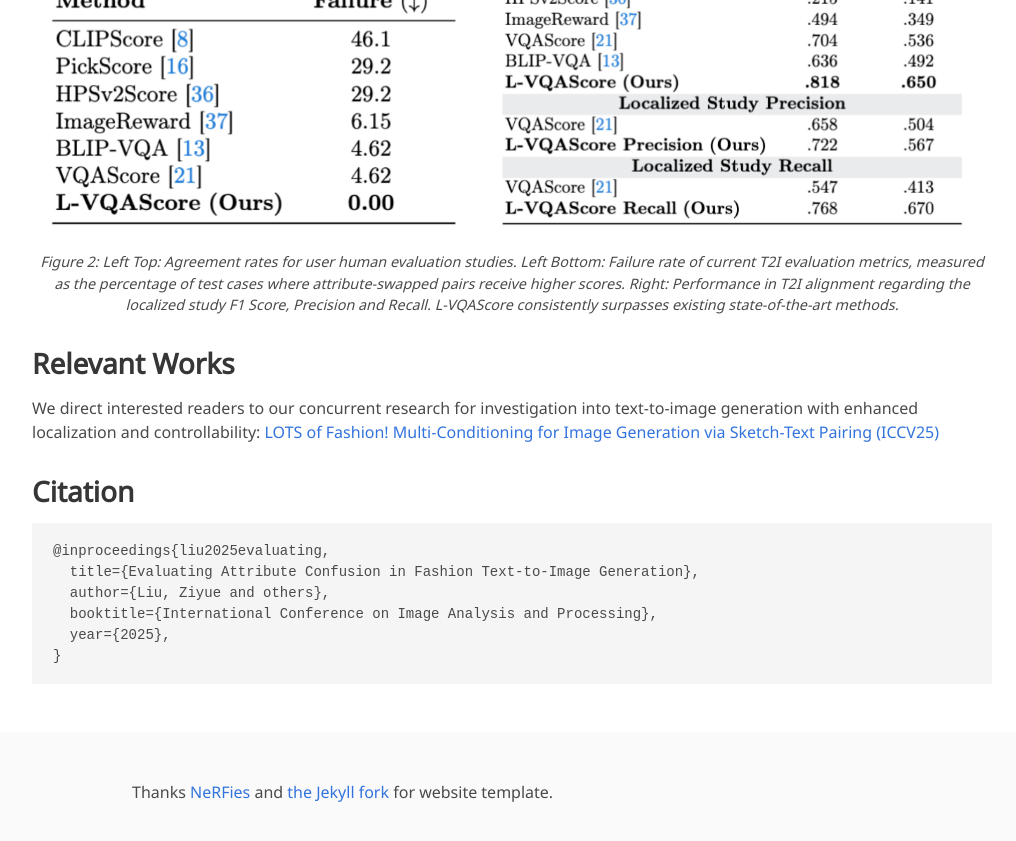
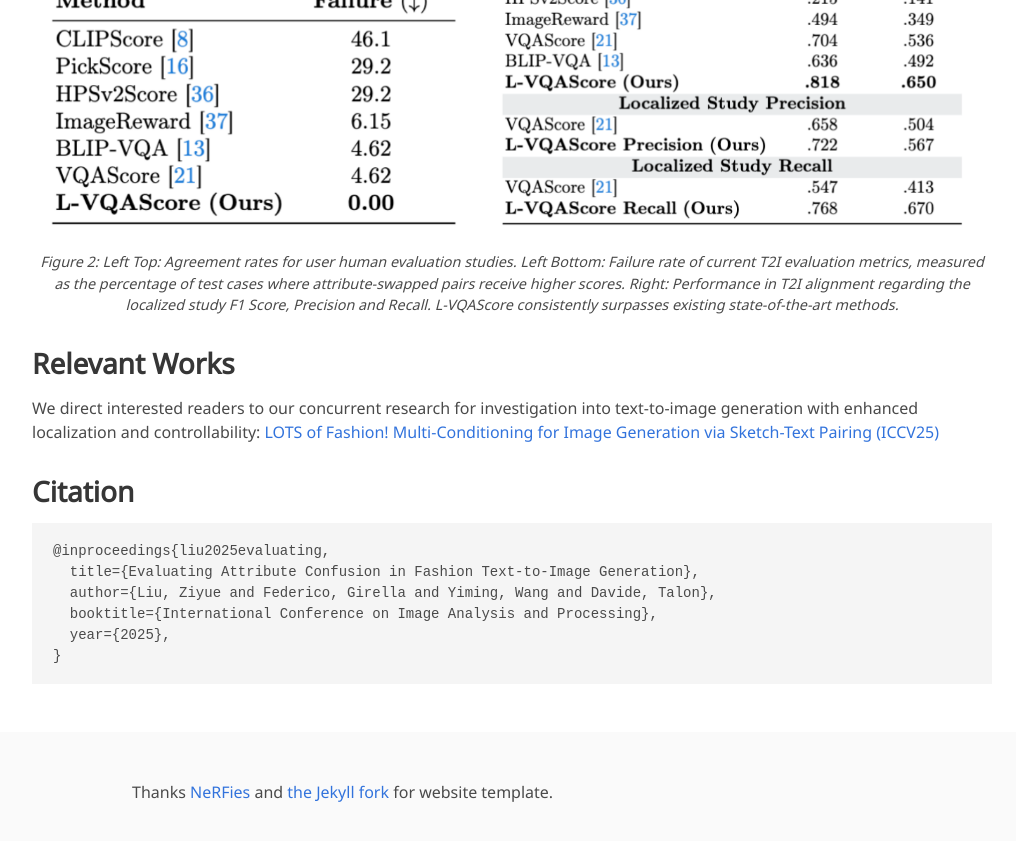
Before and after one commit to intelligolabs/L-VQAScore, a Jekyll site: the page built from index.md, in a window 1280 px wide and 900 px high, scrolled down 2764 px. Shown: the top 841 px of the window, without its empty margins (128-1144 px from the left). Built offline with Jekyll 4.4.1, drawn with Linux system fonts in a browser that asks for light colours; some web fonts are replaced.

Commit message:
Update index.md

````diff
--- a/index.md
+++ b/index.md
@@ -59,7 +59,7 @@ We direct interested readers to our concurrent research for investigation into t
 ```
 @inproceedings{liu2025evaluating,
   title={Evaluating Attribute Confusion in Fashion Text-to-Image Generation},
-  author={Liu, Ziyue and others},
+  author={Liu, Ziyue and Federico, Girella and Yiming, Wang and Davide, Talon},
   booktitle={International Conference on Image Analysis and Processing},
   year={2025},
 }
````
